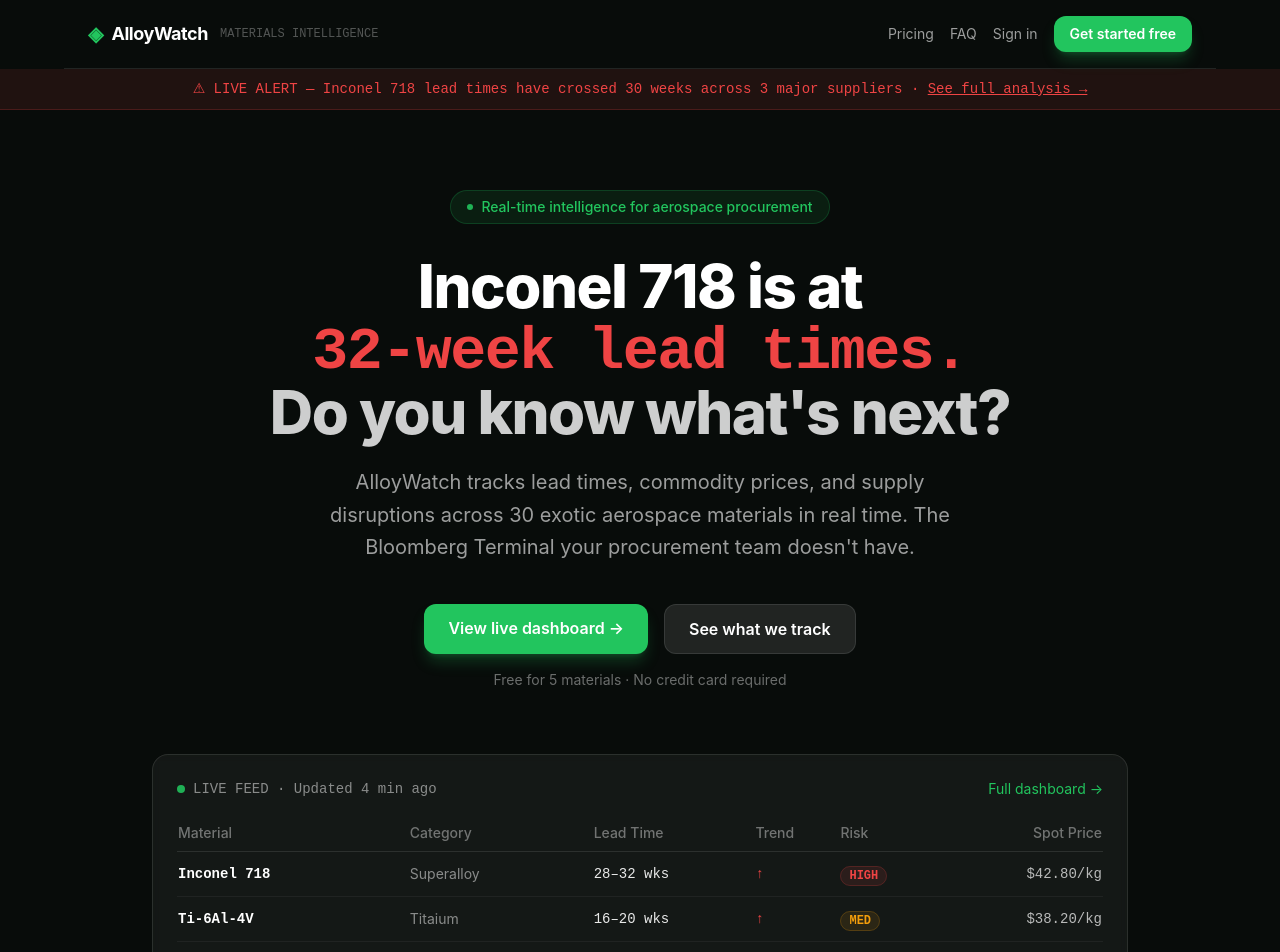
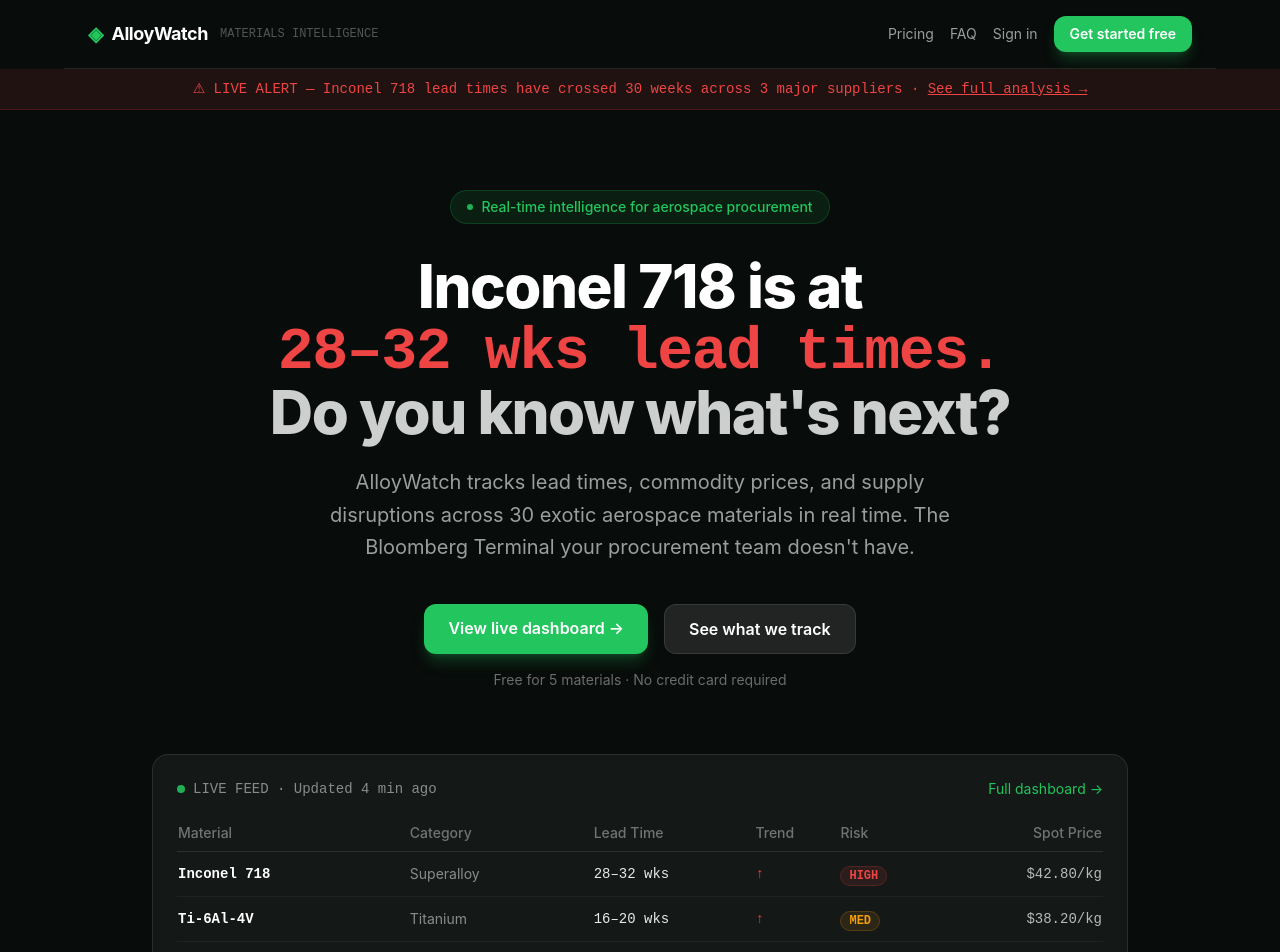
Before and after one commit to jamieinmallorca-afk/alloywatch, a Next.js app: page / in a window 1280 px wide. Shown: the top 952 px of the page. Built offline with nearby package versions, Linux system fonts and the light colour scheme.

Commit message:
fix: correct Titanium typo and hero lead time text

```diff
--- a/app/page.tsx
+++ b/app/page.tsx
@@ -2,7 +2,7 @@
 
 const materials = [
   { name: 'Inconel 718', category: 'Superalloy', leadTime: '28–32 wks', trend: '↑', risk: 'HIGH', price: '$42.80/kg' },
-  { name: 'Ti-6Al-4V', category: 'Titaium', leadTime: '16–20 wks', trend: '↑', risk: 'MED', price: '$38.20/kg' },
+  { name: 'Ti-6Al-4V', category: 'Titanium', leadTime: '16–20 wks', trend: '↑', risk: 'MED', price: '$38.20/kg' },
   { name: 'Toray T700 CF', category: 'Carbon Fibre', leadTime: '12–18 wks', trend: '→', risk: 'MED', price: '$28.50/kg' },
   { name: 'Inconel 625', category: 'Superalloy', leadTime: '22–26 wks', trend: '↑', risk: 'HIGH', price: '$39.60/kg' },
   { name: 'Maraging 300', category: 'Steel', leadTime: '10–14 wks', trend: '→', risk: 'LOW', price: '$18.40/kg' },
@@ -199,7 +199,7 @@
         </div>
         <h1 className="text-5xl md:text-6xl font-extrabold leading-tight mb-6 tracking-tight">
           Inconel 718 is at<br />
-          <span className="text-danger-500 font-mono">32-week lead times.</span><br />
+          <span className="text-danger-500 font-mono">28–32 wks lead times.</span><br />
           <span className="text-white/80">Do you know what&apos;s next?</span>
         </h1>
         <p className="text-xl text-white/60 max-w-2xl mx-auto mb-10 leading-relaxed">
```
